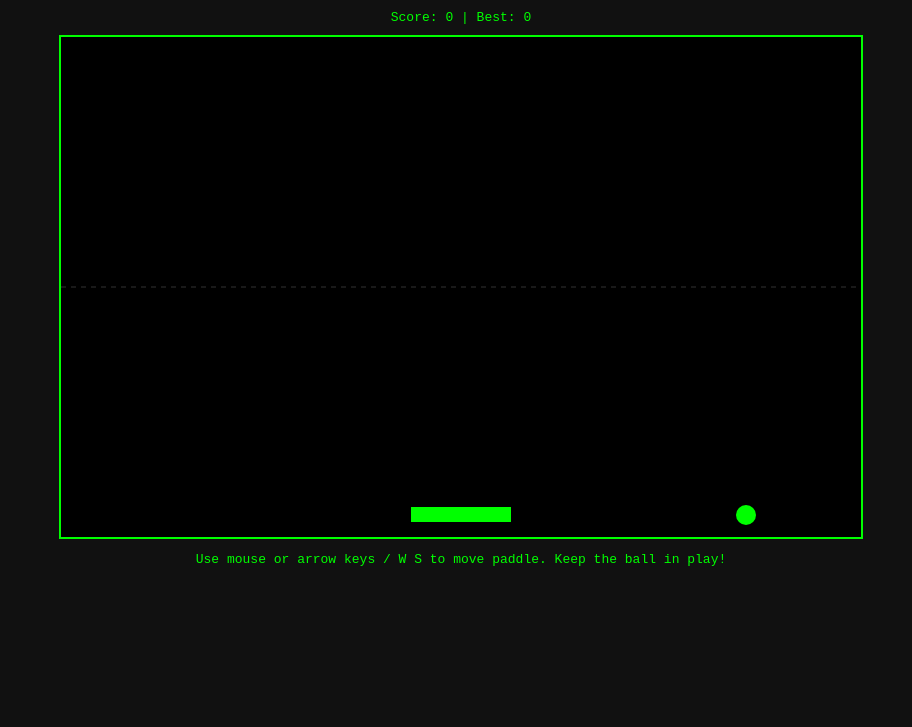
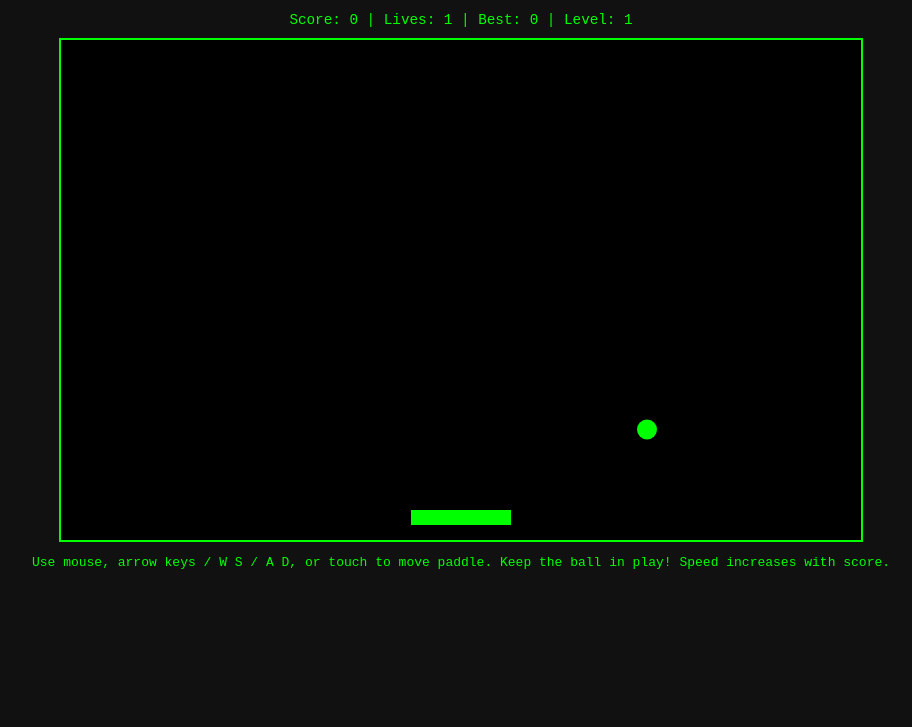
Before and after one commit to jpbmvwfm8g-rgb/arqs-arcade-labs, a plain HTML site: page paddle-lab.html in a window 1280 px wide. Shown: the part 73-800 px from the top of the page, without its empty margins (179-1091 px from the left). Drawn offline with Linux system fonts and the light colour scheme.

Commit message:
Improve paddle lab: add lives, touch controls, speed progression

```diff
--- a/paddle-lab.html
+++ b/paddle-lab.html
@@ -3,35 +3,51 @@
 <head>
 <meta charset="UTF-8">
 <title>ARQS Paddle Lab</title>
+<meta name="viewport" content="width=device-width, initial-scale=1">
 <style>
-body { background: #111; color: #0f0; font-family: monospace; display: flex; flex-direction: column; align-items: center; }
-canvas { border: 2px solid #0f0; background: #000; }
-.hud { margin: 10px; }
+body { background: #111; color: #0f0; font-family: monospace; display: flex; flex-direction: column; align-items: center; margin: 0; padding: 10px; }
+canvas { border: 2px solid #0f0; background: #000; max-width: 100%; height: auto; touch-action: none; }
+.hud { margin: 10px; font-size: 1.1em; }
 </style>
 </head>
 <body>
 <h1>ARQS Paddle Lab</h1>
-<div class="hud">Score: <span id="score">0</span> | Best: <span id="best">0</span></div>
+<div class="hud">Score: <span id="score">0</span> | Lives: <span id="lives">3</span> | Best: <span id="best">0</span> | Level: <span id="level">1</span></div>
 <canvas id="game" width="800" height="500"></canvas>
-<p>Use mouse or arrow keys / W S to move paddle. Keep the ball in play!</p>
+<p>Use mouse, arrow keys / W S / A D, or touch to move paddle. Keep the ball in play! Speed increases with score.</p>
 <script>
 const canvas = document.getElementById('game');
 const ctx = canvas.getContext('2d');
 let ball = {x: 400, y: 250, dx: 5, dy: 4, r: 10};
 let paddle = {x: 350, y: 470, w: 100, h: 15, speed: 8};
 let score = 0;
+let lives = 3;
+let level = 1;
 let best = parseInt(localStorage.getItem('arqsPaddleBest') || '0');
 document.getElementById('best').textContent = best;
+document.getElementById('lives').textContent = lives;
+document.getElementById('level').textContent = level;
 let keys = {};
+
+function resetBall() {
+  ball = {x: 400, y: 250, dx: (5 + level) * (Math.random() > 0.5 ? 1 : -1), dy: 4 + level * 0.5, r: 10};
+}
 
 document.addEventListener('keydown', e => keys[e.key] = true);
 document.addEventListener('keyup', e => keys[e.key] = false);
-canvas.addEventListener('mousemove', e => {
+
+function movePaddleTo(clientX) {
   const rect = canvas.getBoundingClientRect();
-  paddle.x = e.clientX - rect.left - paddle.w / 2;
+  paddle.x = clientX - rect.left - paddle.w / 2;
   if (paddle.x < 0) paddle.x = 0;
   if (paddle.x + paddle.w > canvas.width) paddle.x = canvas.width - paddle.w;
-});
+}
+
+canvas.addEventListener('mousemove', e => movePaddleTo(e.clientX));
+canvas.addEventListener('touchmove', e => {
+  e.preventDefault();
+  if (e.touches.length) movePaddleTo(e.touches[0].clientX);
+}, {passive: false});
 
 function update() {
   // Paddle keyboard
@@ -48,11 +64,10 @@ function update() {
   if (ball.y - ball.r < 0) ball.dy *= -1;
 
   // Paddle collision
-  if (ball.y + ball.r > paddle.y && ball.x > paddle.x && ball.x < paddle.x + paddle.w && ball.dy > 0) {
+  if (ball.y + ball.r > paddle.y && ball.y < paddle.y + paddle.h && ball.x > paddle.x && ball.x < paddle.x + paddle.w && ball.dy > 0) {
     ball.dy *= -1;
-    // Add some spin based on hit position
     const hitPos = (ball.x - paddle.x) / paddle.w - 0.5;
-    ball.dx += hitPos * 3;
+    ball.dx += hitPos * 4;
     score++;
     document.getElementById('score').textContent = score;
     if (score > best) {
@@ -60,16 +75,29 @@ function update() {
       localStorage.setItem('arqsPaddleBest', best);
       document.getElementById('best').textContent = best;
     }
-    // Speed up slightly
-    ball.dx *= 1.02;
-    ball.dy *= 1.02;
+    // Level up every 5 points
+    if (score % 5 === 0) {
+      level++;
+      document.getElementById('level').textContent = level;
+      ball.dx *= 1.05;
+      ball.dy *= 1.05;
+    }
   }
 
   // Miss
   if (ball.y + ball.r > canvas.height) {
-    score = 0;
-    document.getElementById('score').textContent = score;
-    ball = {x: 400, y: 250, dx: 5 * (Math.random() > 0.5 ? 1 : -1), dy: 4, r: 10};
+    lives--;
+    document.getElementById('lives').textContent = lives;
+    if (lives <= 0) {
+      alert('Game Over! Final Score: ' + score);
+      score = 0;
+      lives = 3;
+      level = 1;
+      document.getElementById('score').textContent = score;
+      document.getElementById('lives').textContent = lives;
+      document.getElementById('level').textContent = level;
+    }
+    resetBall();
   }
 }
 
@@ -84,13 +112,6 @@ function draw() {
   // Paddle
   ctx.fillStyle = '#0f0';
   ctx.fillRect(paddle.x, paddle.y, paddle.w, paddle.h);
-  // Center line optional
-  ctx.strokeStyle = '#333';
-  ctx.setLineDash([5, 5]);
-  ctx.beginPath();
-  ctx.moveTo(0, canvas.height / 2);
-  ctx.lineTo(canvas.width, canvas.height / 2);
-  ctx.stroke();
 }
 
 function loop() {
@@ -98,6 +119,7 @@ function loop() {
   draw();
   requestAnimationFrame(loop);
 }
+resetBall();
 loop();
 </script>
 </body>
```
